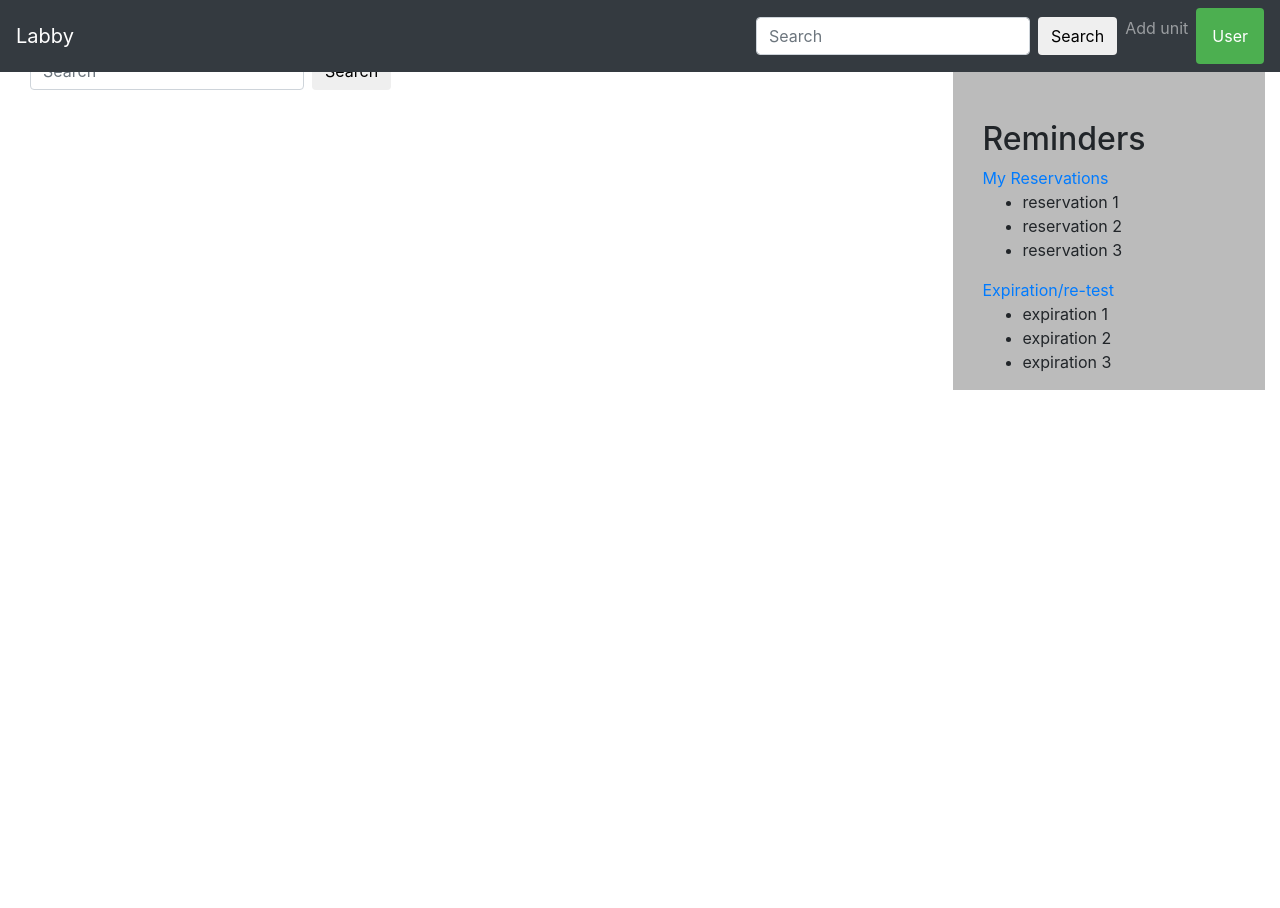
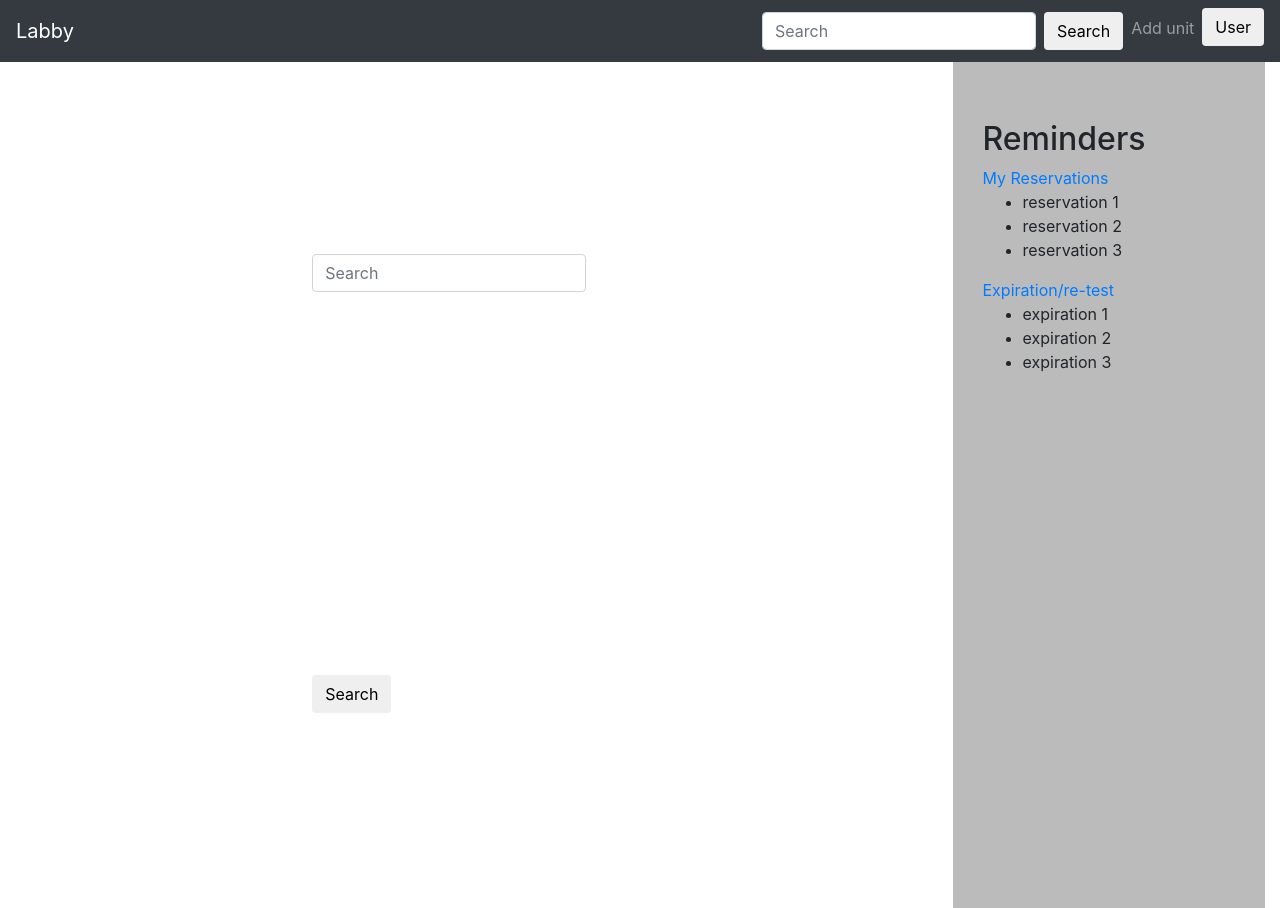
Before and after one commit to CarolinaPB/InfoManagementSystems, a Django app: template lims_project/labbyims/templates/labbyims/home_afterlogin.html in a window 1280 px wide. Run offline with Django 3.2, Linux system fonts and the light colour scheme; the template is opened without the code that fills it, so the values that code supplies are empty; the visitor is signed in with stand-in values (Sample User, id 1); some libraries are stand-ins or nearby versions.

Commit message:
search bar is centered

```diff
--- a/lims_project/labbyims/static/labbyims/main.css
+++ b/lims_project/labbyims/static/labbyims/main.css
@@ -1,12 +1,11 @@
 /* Dropdown Button */
-.dropbtn {
-  background-color: #4CAF50;
+/*.dropbtn {
   color: white;
   padding: 16px;
   font-size: 16px;
   border: none;
-}
-
+}*/
+/*
 /* The container <div> - needed to position the dropdown content */
 .dropdown {
   position: relative;
@@ -41,28 +40,28 @@
 .dropdown:hover .dropbtn {background-color: #3e8e41;}
 
 
-* {
-  box-sizing: border-box;
-}
-
-/* Create two equal columns that floats next to each other */
-.column {
-  float: left;
-  width: 50%;
-  padding: 10px;
-  height: 300px; /* Should be removed. Only for demonstration */
-}
-
-/* Clear floats after the columns */
-.row:after {
-  content: "";
-  display: table;
-  clear: both;
-}
-
 /* Responsive layout - makes the two columns stack on top of each other instead of next to each other */
 @media screen and (max-width: 600px) {
   .column {
     width: 100%;
   }
 }
+
+.center-search {
+  margin: 10px auto;
+  width: 40%;
+  height: 95%;
+  padding: 10px;
+
+}
+html, body {
+    height: 100%;
+}
+.container-fluid {
+    height: 100%;
+    overflow-y: hidden; /* don't show content that exceeds my height */
+}
+.row {
+    min-height: 100%;
+    overflow-y: scroll;
+}
```
